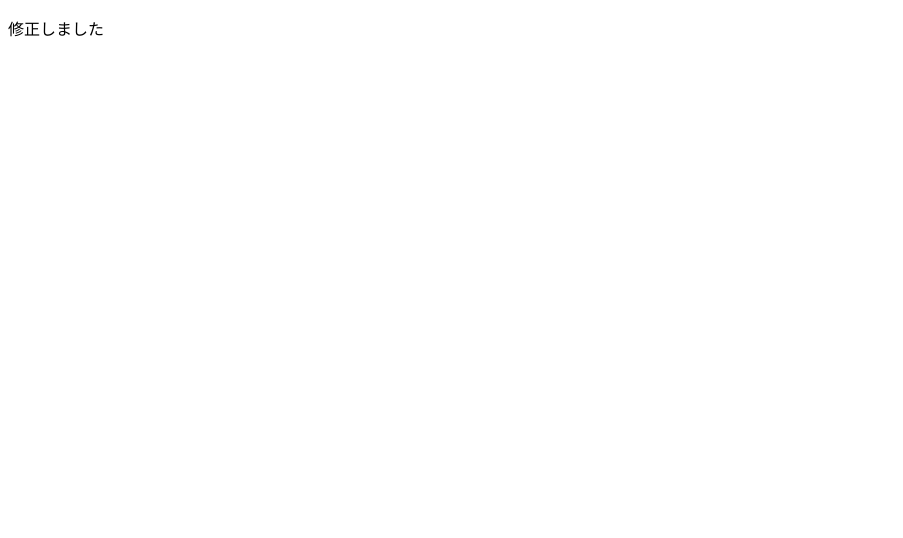
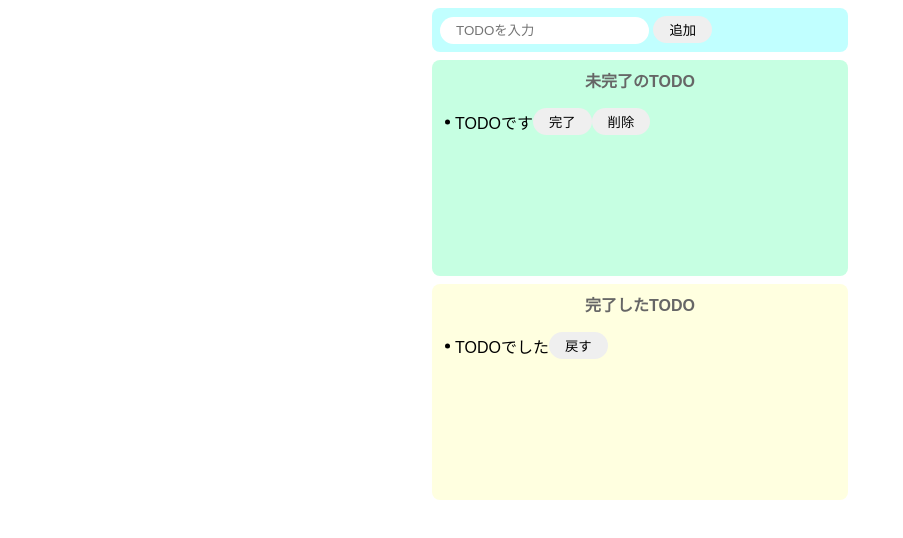
Before and after one commit to ShuheiTakahashi1224/codesandbox-test, a website built with Parcel: page index.html in a window 1280 px wide. Shown: the whole page, without its empty margins (0-903 px from the left). Built offline with nearby package versions, Linux system fonts and the light colour scheme.

Commit message:
update : 画面作成

```diff
--- a/index.html
+++ b/index.html
@@ -6,9 +6,33 @@
   </head>
 
   <body>
-    <div id="app"></div>
-    <p>修正しました</p>
-
+    <div class="c-task p-add_task">
+      <input
+        type="text"
+        class="c-input p-add_task__input"
+        placeholder="TODOを入力"
+      />
+      <button class="c-button">追加</button>
+    </div>
+    <div class="c-task p-imcomplete_task">
+      <p class="c-title">未完了のTODO</p>
+      <ul class="c-task_list">
+        <li class="c-task_list__item">
+          <p class="c-task_list__item_name">TODOです</p>
+          <button class="c-button">完了</button>
+          <button class="c-button">削除</button>
+        </li>
+      </ul>
+    </div>
+    <div class="c-task p-complete_task">
+      <p class="c-title">完了したTODO</p>
+      <ul class="c-task_list">
+        <li class="c-task_list__item">
+          <p class="c-task_list__item_name">TODOでした</p>
+          <button class="c-button">戻す</button>
+        </li>
+      </ul>
+    </div>
     <script src="src/index.js"></script>
   </body>
 </html>
--- a/src/styles.css
+++ b/src/styles.css
@@ -1,3 +1,77 @@
 body {
   font-family: sans-serif;
+  margin: 0;
 }
+
+.c-input {
+  padding: 6px 16px;
+  border: none;
+  border-radius: 16px;
+  outline: none;
+}
+.c-button {
+  padding: 4px 16px;
+  border: none;
+  border-radius: 16px;
+  transition: background 0.3s ease 0s, color 0.3s ease 0s;
+}
+.c-button:hover {
+  color: #fff;
+  background: #ff7fff;
+  cursor: pointer;
+}
+.c-title {
+  color: #666;
+  font-weight: 700;
+  text-align: center;
+  margin: 0;
+}
+.c-task {
+  width: 400px;
+  margin: 0 auto;
+  margin-top: 8px;
+  padding: 8px;
+  border-radius: 8px;
+}
+.c-task_list {
+  margin: 0;
+  margin-top: 16px;
+  padding: 0;
+}
+.c-task_list__item {
+  display: flex;
+  align-items: center;
+  margin: 0;
+  padding-left: 15px;
+  position: relative;
+}
+.c-task_list__item::before {
+  content: "";
+  position: absolute;
+  top: 50%;
+  left: 5px;
+  transform: translateY(-50%);
+  width: 5px;
+  height: 5px;
+  background: #000;
+  border-radius: 50%;
+}
+.c-task_list__item:not(:first-child) {
+  margin-top: 8px;
+}
+.c-task_list__item_name {
+  margin: 0;
+}
+.p-add_task {
+  background: #c1ffff;
+}
+.p-imcomplete_task {
+  background: #c6ffe2;
+  height: auto;
+  min-height: 200px;
+}
+.p-complete_task {
+  background: #ffffe0;
+  height: auto;
+  min-height: 200px;
+}
```
